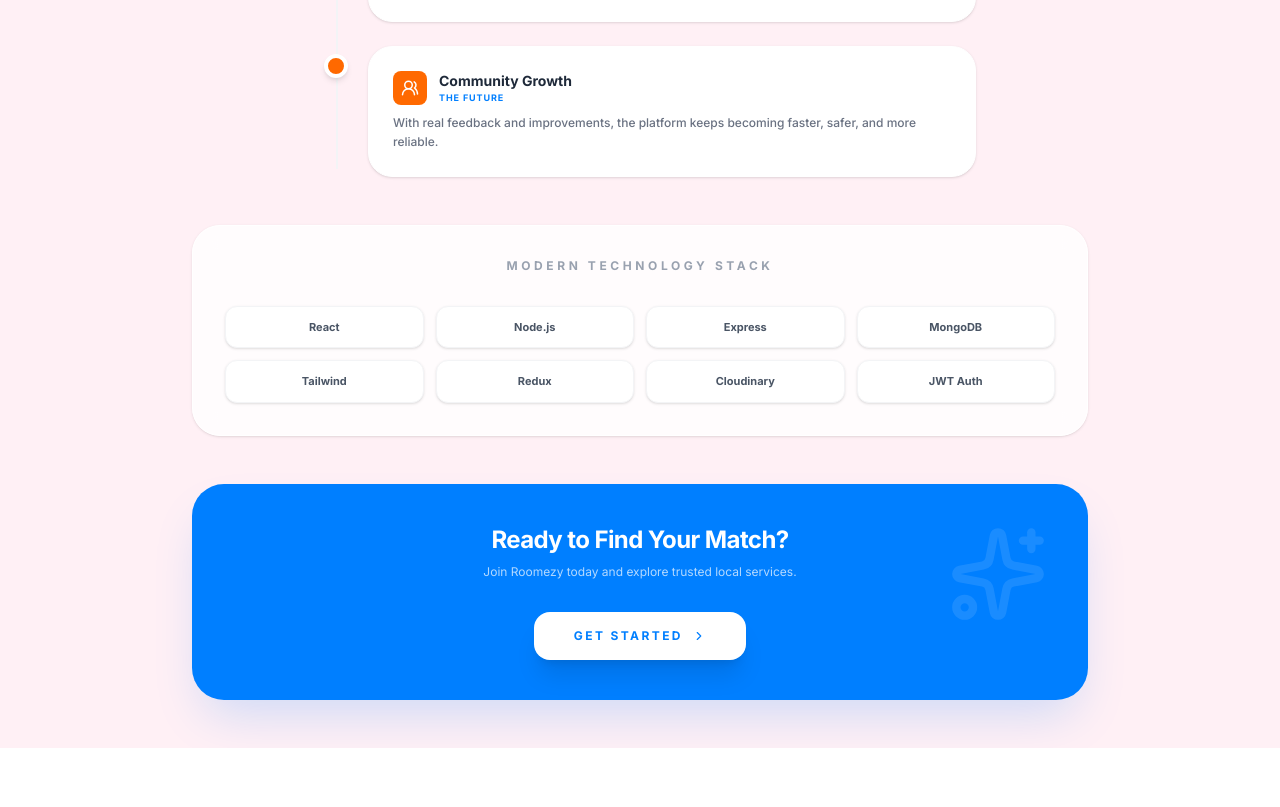
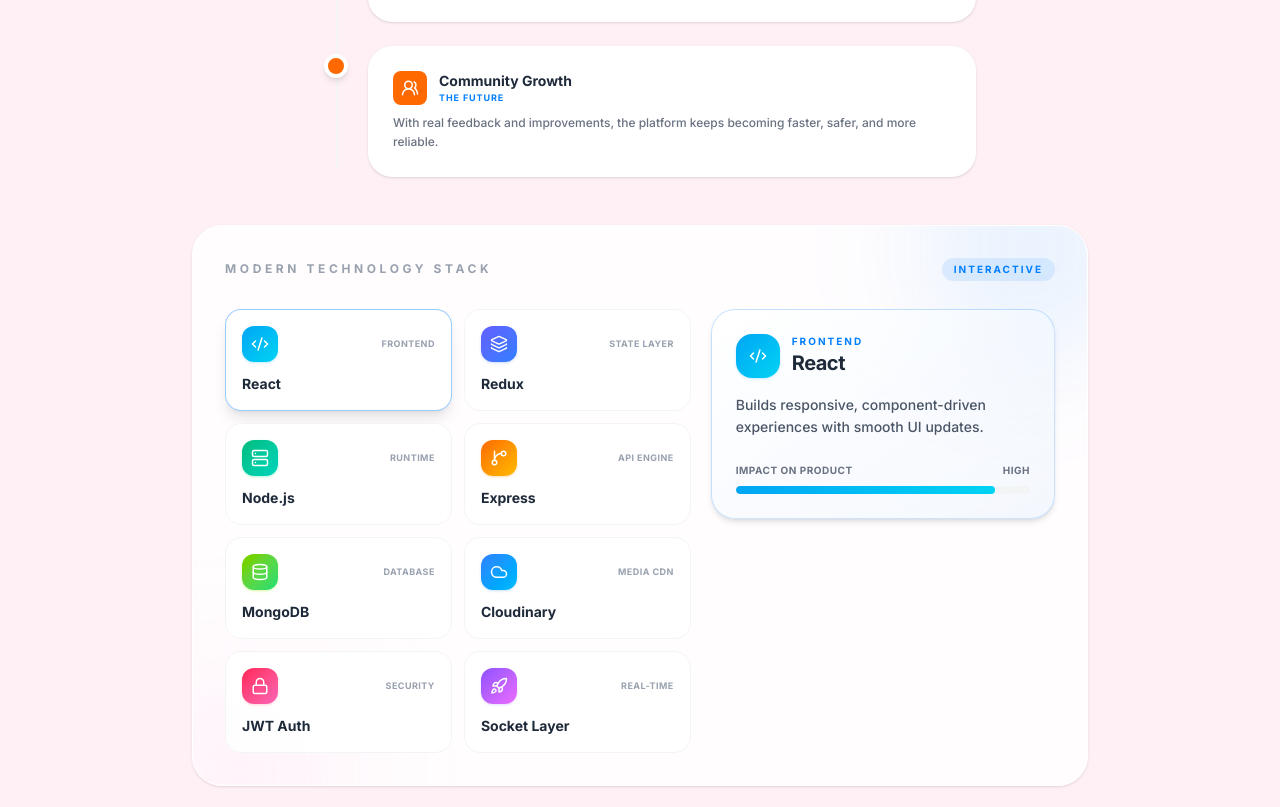
Before and after one commit to HarshitRaj2712/Smart-Local-Service, a React (Vite) app in the folder Frontend/: page /about in a window 1280 px wide. Shown: the part 1713-2520 px from the top of the page. Before the commit the page ends 2461 px from the top, so only its background shows below. Built offline with nearby package versions, Linux system fonts and the light colour scheme; no server answers.

Commit message:
Update AboutPage.jsx

```diff
--- a/Frontend/src/pages/footer-page/AboutPage.jsx
+++ b/Frontend/src/pages/footer-page/AboutPage.jsx
@@ -1,4 +1,4 @@
-import React from "react";
+import React, { useState } from "react";
 import {
   Compass,
   Lightbulb,
@@ -15,7 +15,14 @@
   ShieldCheck,
   Zap,
   TrendingUp,
-  Users
+  Users,
+  Server,
+  Database,
+  Cloud,
+  GitBranch,
+  Rocket,
+  Layers,
+  Lock
 } from "lucide-react";
 import { useNavigate } from "react-router-dom";
 import { motion } from "framer-motion";
@@ -60,8 +67,76 @@
   },
 ];
 
+const techStack = [
+  {
+    name: "React",
+    role: "Frontend",
+    description: "Builds responsive, component-driven experiences with smooth UI updates.",
+    icon: <Code2 size={18} />,
+    accent: "from-sky-500 to-cyan-400",
+    glow: "shadow-sky-200/70"
+  },
+  {
+    name: "Redux",
+    role: "State Layer",
+    description: "Keeps auth, bookings, and notifications predictable across the app.",
+    icon: <Layers size={18} />,
+    accent: "from-indigo-500 to-blue-500",
+    glow: "shadow-indigo-200/70"
+  },
+  {
+    name: "Node.js",
+    role: "Runtime",
+    description: "Powers performant backend APIs and real-time flows for chat and updates.",
+    icon: <Server size={18} />,
+    accent: "from-emerald-500 to-teal-400",
+    glow: "shadow-emerald-200/70"
+  },
+  {
+    name: "Express",
+    role: "API Engine",
+    description: "Delivers secure routing, middleware layers, and clean service endpoints.",
+    icon: <GitBranch size={18} />,
+    accent: "from-orange-500 to-amber-400",
+    glow: "shadow-orange-200/70"
+  },
+  {
+    name: "MongoDB",
+    role: "Database",
+    description: "Stores users, providers, bookings, and reviews with flexible schemas.",
+    icon: <Database size={18} />,
+    accent: "from-lime-500 to-green-400",
+    glow: "shadow-lime-200/70"
+  },
+  {
+    name: "Cloudinary",
+    role: "Media CDN",
+    description: "Handles profile images and uploads with optimized cloud delivery.",
+    icon: <Cloud size={18} />,
+    accent: "from-blue-500 to-sky-400",
+    glow: "shadow-blue-200/70"
+  },
+  {
+    name: "JWT Auth",
+    role: "Security",
+    description: "Protects sessions and role-based routes with secure token auth.",
+    icon: <Lock size={18} />,
+    accent: "from-rose-500 to-pink-400",
+    glow: "shadow-rose-200/70"
+  },
+  {
+    name: "Socket Layer",
+    role: "Real-Time",
+    description: "Supports instant chat and live notification events for users.",
+    icon: <Rocket size={18} />,
+    accent: "from-violet-500 to-fuchsia-400",
+    glow: "shadow-violet-200/70"
+  },
+];
+
 const AboutPage = () => {
   const navigate = useNavigate();
+  const [activeTech, setActiveTech] = useState(techStack[0]);
 
   return (
     <div className="min-h-screen bg-[#FFF0F5] py-12 px-4 ">
@@ -169,14 +244,81 @@
         </div>
 
         {/* --- TECH STACK --- */}
-        <div className="bg-white/80 backdrop-blur-md border border-white p-8 rounded-[28px] shadow-sm text-center">
-          <h2 className="text-xs font-bold text-gray-400 uppercase tracking-[0.3em] mb-8">Modern Technology Stack</h2>
-          <div className="grid grid-cols-2 md:grid-cols-4 gap-3">
-            {["React", "Node.js", "Express", "MongoDB", "Tailwind", "Redux", "Cloudinary", "JWT Auth"].map(t => (
-              <div key={t} className="py-3 bg-white border border-gray-100 rounded-xl text-[11px] font-bold text-gray-600 shadow-sm hover:border-[#007FFF]/30 transition-colors">
-                {t}
+        <div className="relative overflow-hidden bg-white/85 backdrop-blur-md border border-white p-6 md:p-8 rounded-[30px] shadow-sm">
+          <div className="absolute -top-20 -right-12 w-52 h-52 rounded-full bg-[#007FFF]/10 blur-3xl" />
+          <div className="absolute -bottom-20 -left-12 w-48 h-48 rounded-full bg-pink-300/15 blur-3xl" />
+
+          <div className="relative z-10">
+            <div className="flex items-center justify-between gap-4 mb-7">
+              <h2 className="text-xs font-bold text-gray-400 uppercase tracking-[0.3em]">Modern Technology Stack</h2>
+              <span className="text-[10px] font-bold text-[#007FFF] uppercase tracking-[0.2em] bg-[#007FFF]/10 px-3 py-1 rounded-full">Interactive</span>
+            </div>
+
+            <div className="grid md:grid-cols-[1.15fr_0.85fr] gap-5 items-start">
+              <div className="grid grid-cols-2 gap-3">
+                {techStack.map((tech) => {
+                  const isActive = activeTech.name === tech.name;
+
+                  return (
+                    <MotionDiv
+                      key={tech.name}
+                      whileHover={{ y: -4, scale: 1.01 }}
+                      transition={{ duration: 0.18 }}
+                      onHoverStart={() => setActiveTech(tech)}
+                      onFocus={() => setActiveTech(tech)}
+                      tabIndex={0}
+                      className={`group cursor-pointer rounded-2xl border p-4 bg-white/90 transition-all ${
+                        isActive
+                          ? "border-[#007FFF]/40 shadow-lg"
+                          : "border-gray-100 hover:border-[#007FFF]/25"
+                      }`}
+                    >
+                      <div className="flex items-center justify-between mb-3">
+                        <div className={`w-9 h-9 rounded-xl bg-linear-to-br ${tech.accent} text-white flex items-center justify-center shadow ${tech.glow}`}>
+                          {tech.icon}
+                        </div>
+                        <span className="text-[9px] font-bold text-gray-400 uppercase tracking-wider">{tech.role}</span>
+                      </div>
+                      <h3 className="text-sm font-bold text-gray-800 group-hover:text-[#007FFF] transition-colors">{tech.name}</h3>
+                    </MotionDiv>
+                  );
+                })}
               </div>
-            ))}
+
+              <MotionDiv
+                key={activeTech.name}
+                initial={{ opacity: 0, y: 10 }}
+                animate={{ opacity: 1, y: 0 }}
+                transition={{ duration: 0.25, ease: "easeOut" }}
+                className="rounded-3xl border border-[#007FFF]/20 bg-linear-to-br from-white to-[#007FFF]/5 p-6 shadow-md"
+              >
+                <div className="flex items-center gap-3 mb-4">
+                  <div className={`w-11 h-11 rounded-2xl bg-linear-to-br ${activeTech.accent} text-white flex items-center justify-center shadow ${activeTech.glow}`}>
+                    {activeTech.icon}
+                  </div>
+                  <div>
+                    <p className="text-[10px] font-bold text-[#007FFF] uppercase tracking-[0.2em]">{activeTech.role}</p>
+                    <h3 className="text-xl font-bold text-gray-800 tracking-tight">{activeTech.name}</h3>
+                  </div>
+                </div>
+                <p className="text-sm text-gray-600 leading-relaxed font-medium">{activeTech.description}</p>
+
+                <div className="mt-6">
+                  <div className="flex items-center justify-between text-[10px] font-bold uppercase tracking-wider text-gray-500 mb-2">
+                    <span>Impact on Product</span>
+                    <span>High</span>
+                  </div>
+                  <div className="h-2 rounded-full bg-gray-100 overflow-hidden">
+                    <MotionDiv
+                      initial={{ width: 0 }}
+                      animate={{ width: "88%" }}
+                      transition={{ duration: 0.45, ease: "easeOut" }}
+                      className={`h-full rounded-full bg-linear-to-r ${activeTech.accent}`}
+                    />
+                  </div>
+                </div>
+              </MotionDiv>
+            </div>
           </div>
         </div>
 
```
